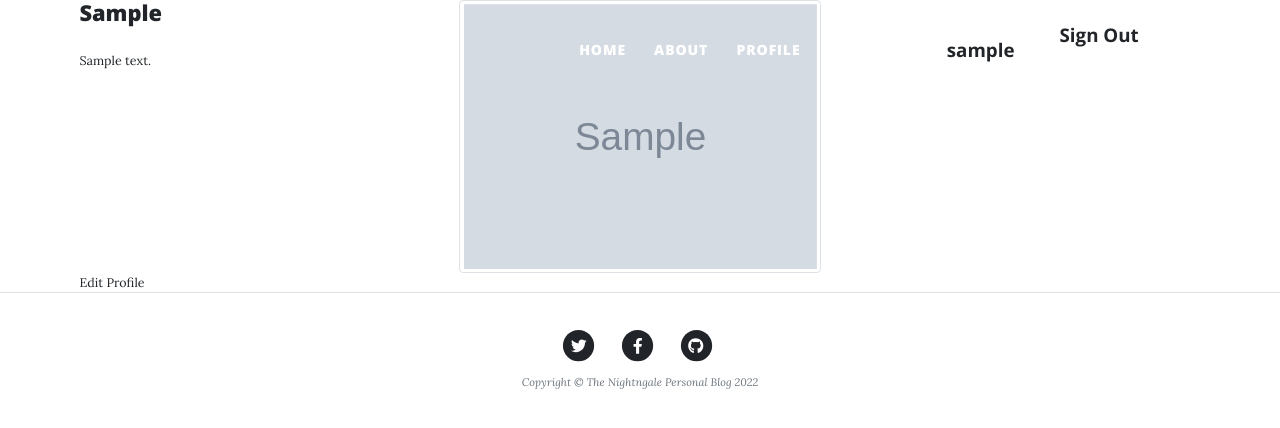
After one commit to Flokots/personal-blog, a Flask app: a page that uses app/templates/navbar.html in a window 1280 px wide. The commit adds this page. Shown: the top 428 px of the page. Run offline with Flask 2, Linux system fonts and the light colour scheme; a user stored in the database is signed in; tables that the repository leaves empty hold one stand-in row (values such as "Sample post"); grey boxes marked "Sample" are stand-in pictures; some libraries are stand-ins or nearby versions.

Commit message:
update profile

```diff
--- a/app/main/views.py
+++ b/app/main/views.py
@@ -4,6 +4,8 @@ from flask_login import login_required
 from . import main
 from ..requests import get_quote
 from ..models import Quote, User
+from .forms import UpdateProfile
+from .. import db
 
 
 @main.route('/')
@@ -51,3 +53,22 @@ def profile(uname):
     abort(404)
 
   return render_template('profile/profile.html', user=user)
+
+
+@main.route('/user/<uname>/update', methods=['GET', 'POST'])
+@login_required
+def update_profile(uname):
+  user = User.query.filter_by(username=uname).first()
+  if user is None:
+    abort(404)
+
+  form = UpdateProfile()
+
+  if form.validate_on_submit():
+    user.bio = form.bio.data
+
+    db.session.add(user)
+    db.session.commit()
+
+    return redirect(url_for('.profile', uname=user.username))
+  return render_template('profile/update.html', form=form)
--- a/app/templates/navbar.html
+++ b/app/templates/navbar.html
@@ -9,12 +9,16 @@
           <ul class="navbar-nav ms-auto py-4 py-lg-0">
               <li class="nav-item"><a class="nav-link px-lg-3 py-3 py-lg-4" href="/">Home</a></li>
               <li class="nav-item"><a class="nav-link px-lg-3 py-3 py-lg-4" href="/about">About</a></li>
-              <li class="nav-item"><a class="nav-link px-lg-3 py-3 py-lg-4" href="/profile">Profile</a></li>
+              <li class="nav-item"><a class="nav-link px-lg-3 py-3 py-lg-4" href="{{url_for('main.profile', uname=current_user.username)}}">Profile</a></li>
               <li class="nav-item"><a class="nav-link px-lg-3 py-3 py-lg-4" href="/contact">Contact</a></li>
           </ul>
           <ul class="nav navbar-nav navbar-right">
               {% if current_user.is_authenticated %}
-              <li style="color: black; padding: 15px;"><b>{{current_user.username}}</b></li>
+              <li style="color: black; padding: 15px;">
+                <a href="{{url_for('main.profile', uname=current_user.username)}}">
+                    <b>{{current_user.username}}</b>
+                </a>
+            </li>
               <li><a href="{{url_for('auth.logout')}}"><b>Sign Out</b></a></li>
               {% else %}
               <li><a href="{{url_for('auth.login')}}"><b>Sign In</b></a></li>
--- /dev/null
+++ b/app/templates/profile/profile.html
@@ -0,0 +1,95 @@
+{% extends 'base.html' %}
+
+<!--Styles block -->
+{% block styles %}
+{{super()}}
+<link rel="icon" type="image/x-icon" href="../static/assets/favicon.ico" />
+<link rel="apple-touch-icon" sizes="180x180" href="../static/assets/apple-touch-icon.png">
+<link rel="icon" type="image/png" sizes="32x32" href="../static/assets/favicon-32x32.png">
+<link rel="icon" type="image/png" sizes="16x16" href="../static/assets/favicon-16x16.png">
+<link rel="manifest" href="../static/assets/site.webmanifest">
+<!-- Font Awesome icons (free version)-->
+<script src="https://use.fontawesome.com/releases/v6.1.0/js/all.js" crossorigin="anonymous"></script>
+<!-- Google fonts-->
+<link href="https://fonts.googleapis.com/css?family=Lora:400,700,400italic,700italic" rel="stylesheet"
+  type="text/css" />
+<link
+  href="https://fonts.googleapis.com/css?family=Open+Sans:300italic,400italic,600italic,700italic,800italic,400,300,600,700,800"
+  rel="stylesheet" type="text/css" />
+<!-- Core theme CSS (includes Bootstrap)-->
+<link rel="stylesheet" href="{{url_for('static', filename='css/styles.css')}}">
+<!--Custom styles-->
+<link rel="stylesheet" href="{{url_for('static', filename='css/index.css')}}">
+{% endblock %}
+
+{% block content %}
+
+<body>
+  <!-- Footer-->
+  <div class="container">
+    <div class="row">
+      <!--Displaying username-->
+      <div class="col-md-4">
+        <h3> {{user.username| capitalize}}</h3>
+        <!--Displaying user bio-->
+        {% if user.bio %}
+        <p>{{user.bio}}</p>
+        {% else %}
+        <p> {{user.username| capitalize }} has no bio</p>
+        {% endif %}
+      </div>
+      <!--Display profile photo-->
+      <div class="col-md-4">
+        {% if user.profile_pic_path %}
+        <img src="{{url_for('static', filename=user.profile_pic_path)}}" alt="" class="img-thumbnail">
+        {% else %}
+        <p>No profile picture</p>
+        {% endif %}
+      </div>
+    </div>
+    {% if user == current_user %}
+      <a href="{{url_for('main.update_profile', uname=user.username)}}">Edit Profile</a>
+    {% endif %}
+  </div>
+  <footer class="border-top">
+    <div class="container px-4 px-lg-5">
+      <div class="row gx-4 gx-lg-5 justify-content-center">
+        <div class="col-md-10 col-lg-8 col-xl-7">
+          <ul class="list-inline text-center">
+            <li class="list-inline-item">
+              <a href="https://twitter.com/flokots">
+                <span class="fa-stack fa-lg">
+                  <i class="fas fa-circle fa-stack-2x"></i>
+                  <i class="fab fa-twitter fa-stack-1x fa-inverse"></i>
+                </span>
+              </a>
+            </li>
+            <li class="list-inline-item">
+              <a href="https://facebook.com/flokots">
+                <span class="fa-stack fa-lg">
+                  <i class="fas fa-circle fa-stack-2x"></i>
+                  <i class="fab fa-facebook-f fa-stack-1x fa-inverse"></i>
+                </span>
+              </a>
+            </li>
+            <li class="list-inline-item">
+              <a href="https://github.com/Flokots">
+                <span class="fa-stack fa-lg">
+                  <i class="fas fa-circle fa-stack-2x"></i>
+                  <i class="fab fa-github fa-stack-1x fa-inverse"></i>
+                </span>
+              </a>
+            </li>
+          </ul>
+          <div class="small text-center text-muted fst-italic">Copyright &copy; The Nightngale Personal Blog 2022</div>
+        </div>
+      </div>
+    </div>
+  </footer>
+  <!-- Bootstrap core JS-->
+  <script src="https://cdn.jsdelivr.net/npm/bootstrap@5.1.3/dist/js/bootstrap.bundle.min.js"></script>
+  <!-- Core theme JS-->
+  <script src="../static/js/scripts.js"></script>
+
+</body>
+{% endblock %}
```
Also changed, not shown: app/main/forms.py (added, +10 -0 lines), app/templates/profile/update.html (added, +8 -0 lines).
